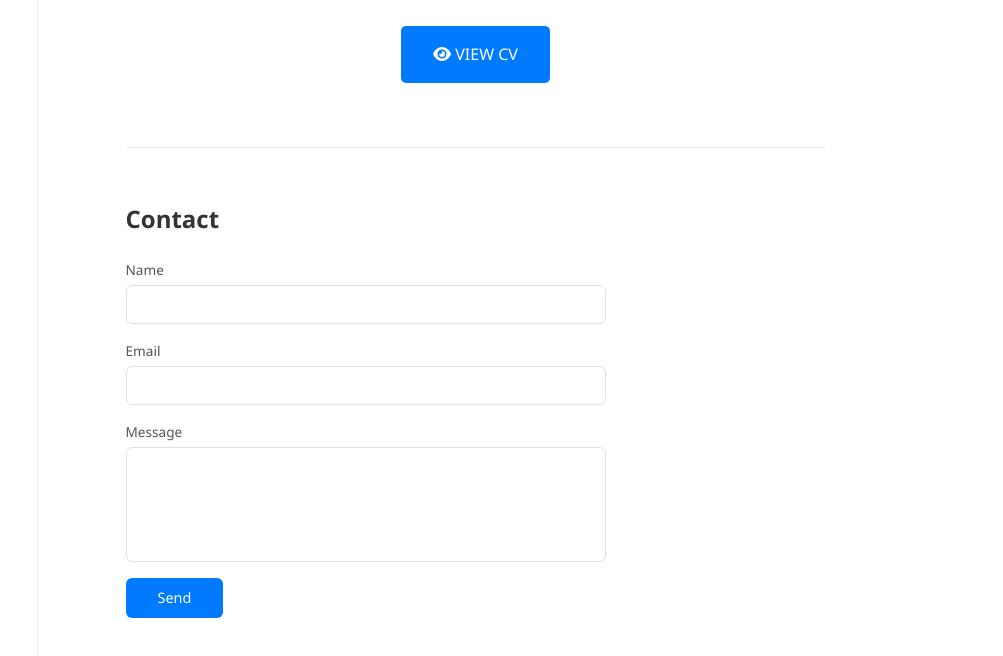
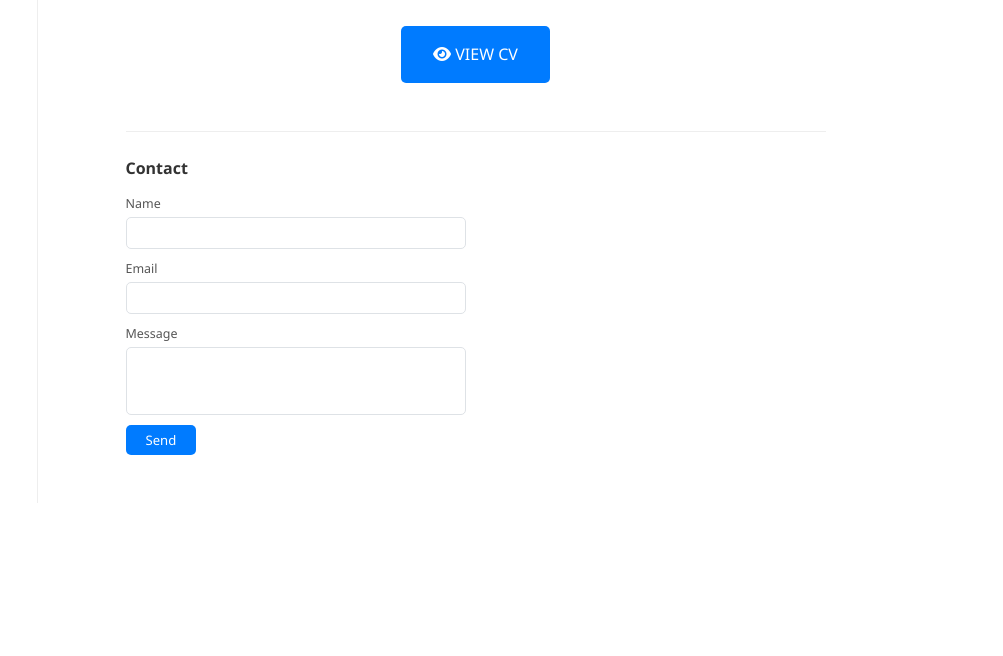
Before and after one commit to mveysi/personalwebsite, a website: page index.html in a window 1280 px wide. Shown: the part 839-1495 px from the top of the page, without its empty margins (277-1280 px from the left). After the commit the page ends 1342 px from the top, so only its background shows below. Drawn offline with Linux system fonts and the light colour scheme.

Commit message:
Shrink contact form size

```diff
--- a/index.html
+++ b/index.html
@@ -153,33 +153,36 @@
         }
         /* ── Contact form ── */
         .contact-section {
-            margin-top: 3rem;
-            padding-top: 2rem;
+            margin-top: 2rem;
+            padding-top: 1.5rem;
             border-top: 1px solid #eee;
+        }
+        .contact-section h2 {
+            font-size: 1rem;
+            margin: 0 0 0.75rem 0;
         }
         .contact-form {
             display: flex;
             flex-direction: column;
-            gap: 1rem;
-            max-width: 480px;
-            margin-top: 1.25rem;
+            gap: 0.6rem;
+            max-width: 340px;
         }
         .form-group {
             display: flex;
             flex-direction: column;
-            gap: 0.3rem;
+            gap: 0.2rem;
         }
         .form-group label {
-            font-size: 0.85rem;
+            font-size: 0.78rem;
             font-weight: 500;
             color: #555;
         }
         .form-group input,
         .form-group textarea {
             border: 1px solid #dee2e6;
-            border-radius: 6px;
-            padding: 0.55rem 0.8rem;
-            font-size: 0.9rem;
+            border-radius: 5px;
+            padding: 0.38rem 0.65rem;
+            font-size: 0.82rem;
             font-family: inherit;
             outline: none;
             transition: border-color 0.2s;
@@ -195,10 +198,10 @@
             background-color: #007bff;
             color: #fff;
             border: none;
-            padding: 0.65rem 2rem;
-            border-radius: 6px;
+            padding: 0.4rem 1.25rem;
+            border-radius: 5px;
             cursor: pointer;
-            font-size: 0.9rem;
+            font-size: 0.82rem;
             font-family: inherit;
             align-self: flex-start;
             transition: background-color 0.2s;
@@ -206,8 +209,8 @@
         .contact-submit:hover    { background-color: #0056b3; }
         .contact-submit:disabled { background-color: #93c5fd; cursor: not-allowed; }
         .contact-feedback {
-            font-size: 0.875rem;
-            padding: 0.4rem 0;
+            font-size: 0.78rem;
+            padding: 0.25rem 0;
             display: none;
         }
         .contact-feedback.success { color: #16a34a; }
@@ -322,7 +325,7 @@
                         </div>
                         <div class="form-group">
                             <label for="contact-message" data-i18n="contact_message">Message</label>
-                            <textarea id="contact-message" name="message" rows="5" required maxlength="2000"></textarea>
+                            <textarea id="contact-message" name="message" rows="3" required maxlength="2000"></textarea>
                         </div>
                         <button type="submit" class="contact-submit" data-i18n="contact_send">Send</button>
                         <p class="contact-feedback" id="contact-feedback"></p>
```
